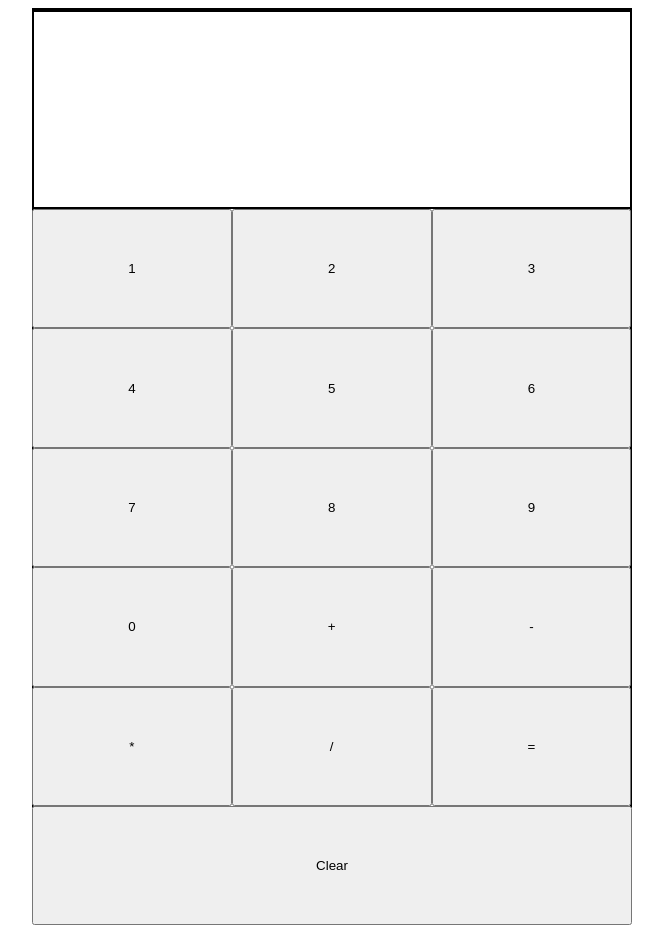
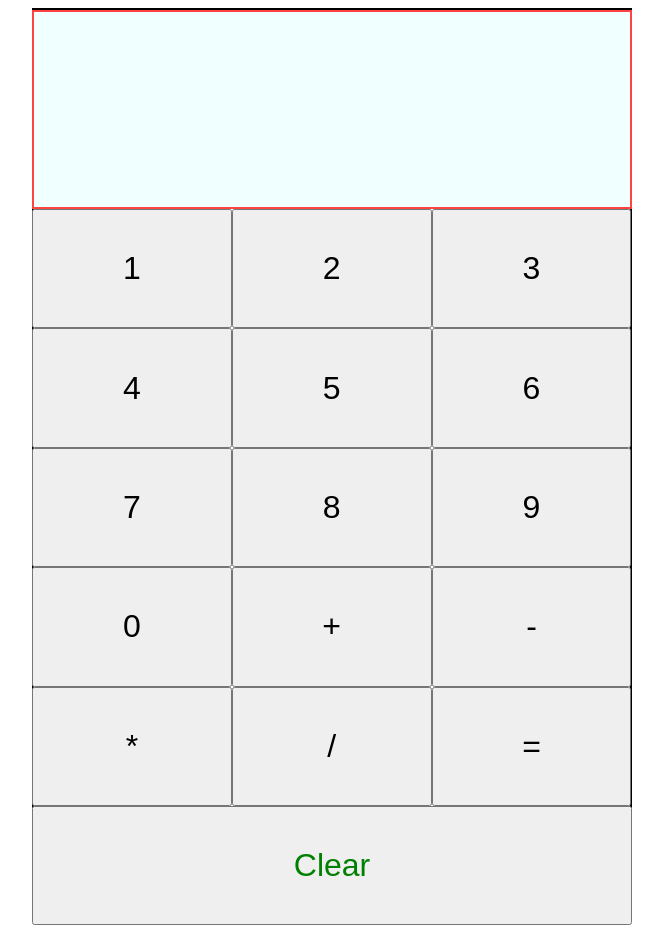
Before and after one commit to ghaniafridi48/Calculator, a plain HTML site: page index.html in a window 1280 px wide. Shown: the whole page, without its empty margins (308-971 px from the left). Drawn offline with Linux system fonts and the light colour scheme.

Commit message:
style: enhance display and button styles for better visibility

```diff
--- a/style.css
+++ b/style.css
@@ -19,6 +19,10 @@
     height: 200px;
     align-content: center;
     text-align:center ;
+    font-size: xx-large;
+    color: rgb(255, 66, 66);
+    background-color: azure;
+
 }
 .main{
     display: flex;
@@ -29,8 +33,12 @@
 .main button {
     width: 33.3%;
     height: 20%;
+    font-size: xx-large;
+
 }
 
 #clearbtn{
     width: 100%;
+    font-size: xx-large;
+    color: green;
 }
```
